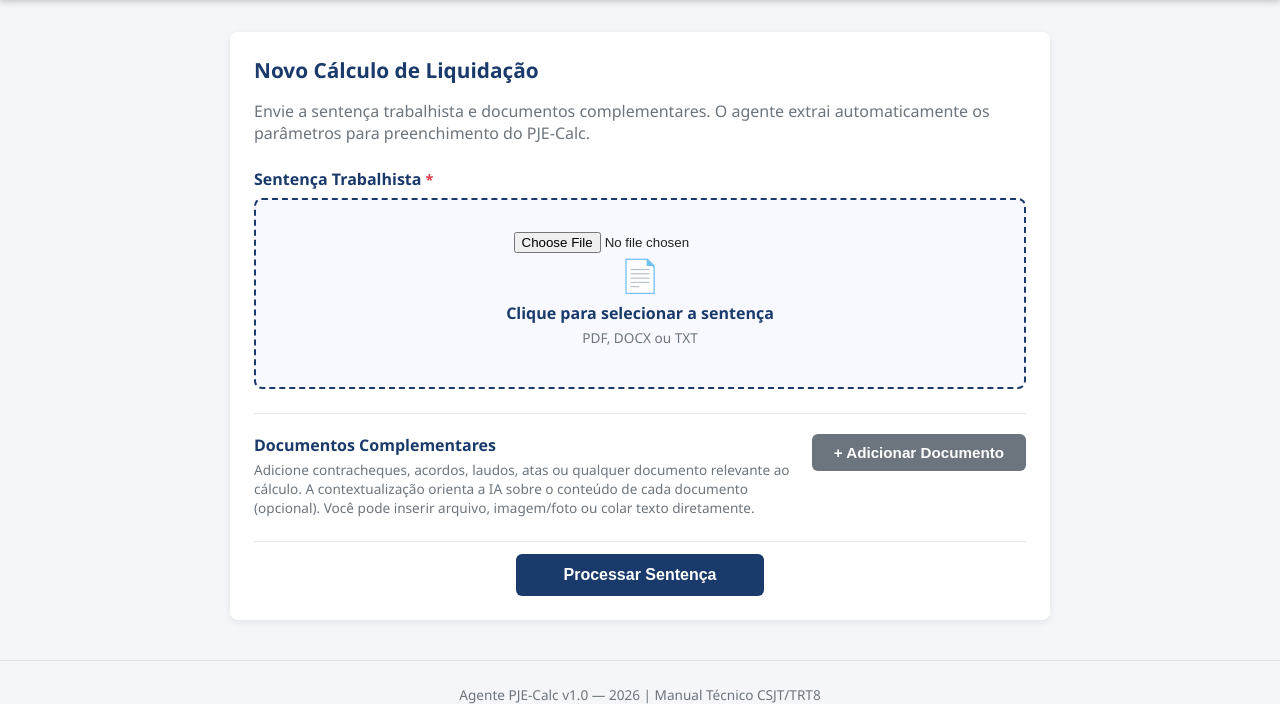
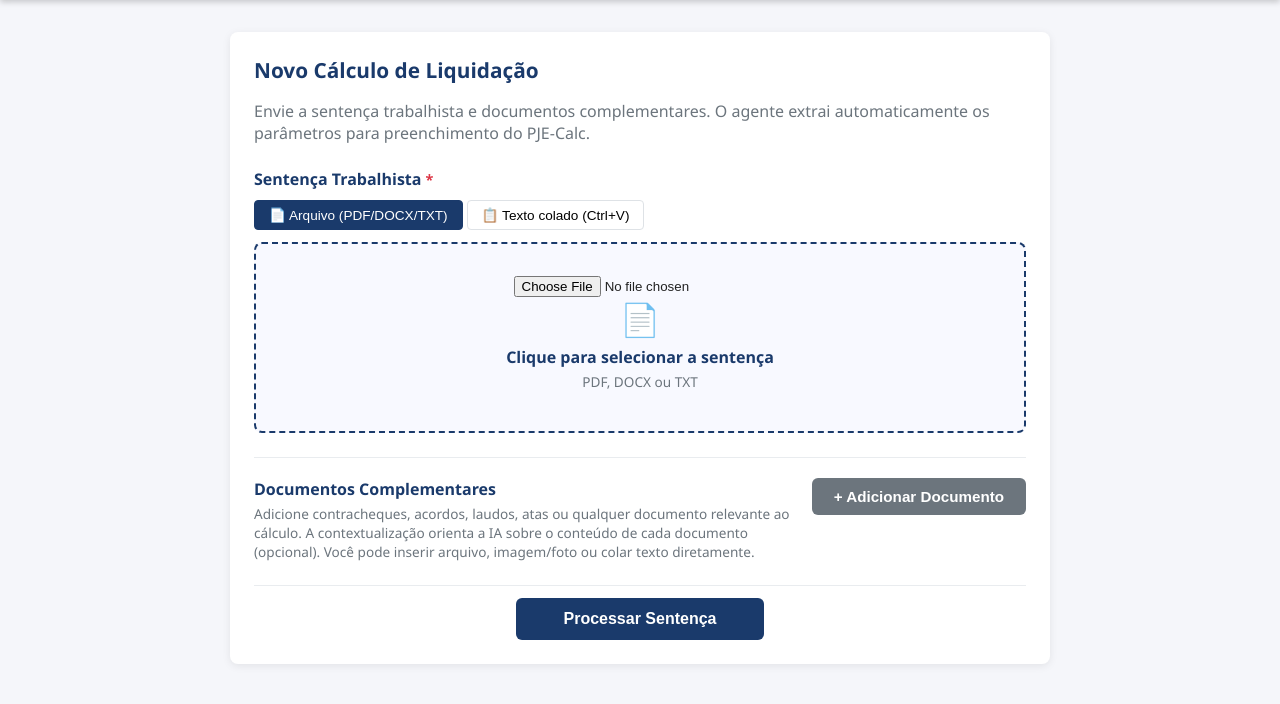
Before and after one commit to bragabarreto/pjecalc-agente, a FastAPI app: page /novo in a window 1280 px wide. Shown: the part 48-752 px from the top of the page. Run offline with FastAPI, Linux system fonts and the light colour scheme; some libraries are stand-ins or nearby versions.

Commit message:
feat: permitir sentença por texto colado (Ctrl+V)
- novo_calculo.html: abas "Arquivo" e "Texto colado" para a sentença
  principal; texto colado é convertido para Blob .txt antes do envio;
  contador de caracteres em tempo real

Co-Authored-By: Claude Sonnet 4.6 <noreply@anthropic.com>

```diff
--- a/templates/novo_calculo.html
+++ b/templates/novo_calculo.html
@@ -52,9 +52,17 @@
 
     <!-- Sentença principal -->
     <div style="margin-bottom:24px;">
-      <h4 style="color:#1a3a6b; margin-bottom:8px;">
+      <h4 style="color:#1a3a6b; margin-bottom:10px;">
         Sentença Trabalhista <span style="color:#dc3545; font-size:0.9rem;">*</span>
       </h4>
+      <div class="doc-tabs">
+        <button type="button" class="tab-btn ativa" id="tab-sent-arquivo"
+                onclick="setarAbaSentenca('arquivo')">📄 Arquivo (PDF/DOCX/TXT)</button>
+        <button type="button" class="tab-btn" id="tab-sent-texto"
+                onclick="setarAbaSentenca('texto')">📋 Texto colado (Ctrl+V)</button>
+      </div>
+
+      <div id="aba-sent-arquivo" class="aba-conteudo ativa">
         <div class="upload-area" id="area-sentenca"
              onclick="document.getElementById('arquivo-sentenca').click()">
           <input type="file" id="arquivo-sentenca" name="sentenca" accept=".pdf,.docx,.doc,.txt">
@@ -62,6 +70,18 @@
           <div style="font-size:1rem; color:#1a3a6b; font-weight:600;">Clique para selecionar a sentença</div>
           <div style="color:#6c757d; font-size:0.85rem; margin-top:4px;">PDF, DOCX ou TXT</div>
           <div id="nome-sentenca" style="margin-top:10px; color:#28a745; font-weight:600;"></div>
+        </div>
+      </div>
+
+      <div id="aba-sent-texto" class="aba-conteudo">
+        <textarea id="sentenca-texto" name="sentenca_texto"
+                  placeholder="Cole aqui o texto da sentença (Ctrl+V)..."
+                  rows="14"
+                  style="width:100%; padding:12px; border:1px solid #ced4da; border-radius:8px;
+                         font-size:0.9rem; font-family:inherit; resize:vertical; line-height:1.5;"></textarea>
+        <div id="contador-sentenca" style="text-align:right; font-size:0.8rem; color:#6c757d; margin-top:4px;">
+          0 caracteres
+        </div>
       </div>
     </div>
 
@@ -114,12 +134,26 @@
 let contadorDocs = 0;
 let docsAtivos = 0;
 
-// Sentença principal — atualizar área ao selecionar
+// Sentença principal — alternar abas
+function setarAbaSentenca(aba) {
+  document.getElementById('aba-sent-arquivo').classList.toggle('ativa', aba === 'arquivo');
+  document.getElementById('aba-sent-texto').classList.toggle('ativa', aba === 'texto');
+  document.getElementById('tab-sent-arquivo').classList.toggle('ativa', aba === 'arquivo');
+  document.getElementById('tab-sent-texto').classList.toggle('ativa', aba === 'texto');
+}
+
+// Sentença — atualizar nome ao selecionar arquivo
 document.getElementById('arquivo-sentenca').addEventListener('change', function() {
   if (this.files.length > 0) {
     document.getElementById('nome-sentenca').textContent = 'Selecionado: ' + this.files[0].name;
     document.getElementById('area-sentenca').classList.add('tem-arquivo');
   }
+});
+
+// Contador de caracteres no texto colado
+document.getElementById('sentenca-texto').addEventListener('input', function() {
+  document.getElementById('contador-sentenca').textContent =
+    this.value.length.toLocaleString('pt-BR') + ' caracteres';
 });
 
 function adicionarDocumento() {
@@ -229,11 +263,21 @@ function atualizarUI() {
 // Submit do formulário
 document.getElementById('form-upload').addEventListener('submit', async function(e) {
   e.preventDefault();
+  const formData = new FormData();
+
+  const abaArquivoAtiva = document.getElementById('aba-sent-arquivo').classList.contains('ativa');
+  if (abaArquivoAtiva) {
     const arquivo = document.getElementById('arquivo-sentenca').files[0];
-  if (!arquivo) { alert('Selecione o arquivo da sentença.'); return; }
-
-  const formData = new FormData();
+    if (!arquivo) { alert('Selecione o arquivo da sentença ou use a aba "Texto colado".'); return; }
     formData.append('sentenca', arquivo);
+  } else {
+    const texto = document.getElementById('sentenca-texto').value.trim();
+    if (!texto) { alert('Cole o texto da sentença antes de processar.'); return; }
+    if (texto.length < 100) { alert('O texto parece muito curto. Verifique se foi colado corretamente.'); return; }
+    // Enviar como arquivo .txt
+    const blob = new Blob([texto], { type: 'text/plain' });
+    formData.append('sentenca', blob, 'sentenca_colada.txt');
+  }
 
   // Coletar docs extras na ordem visual
   let pos = 0;
```
Lines whose indentation alone changed are shown as unchanged.
